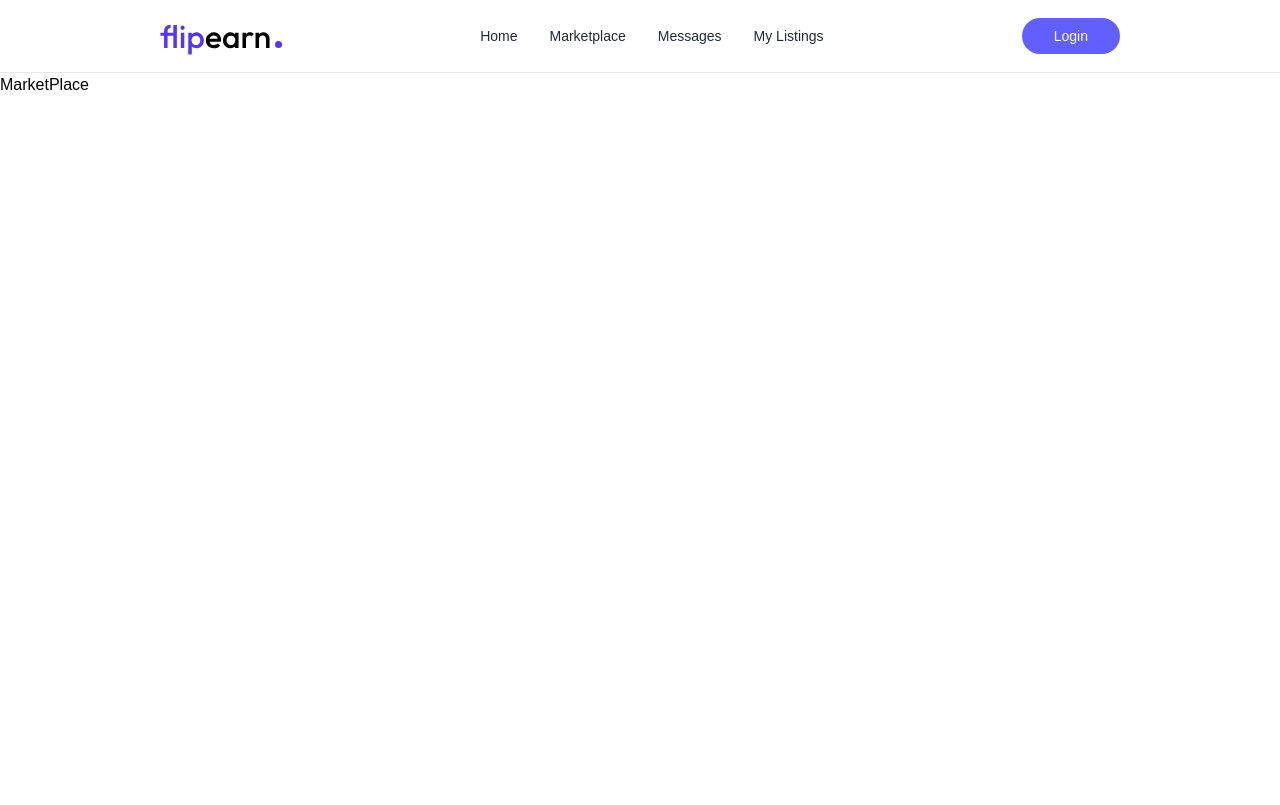
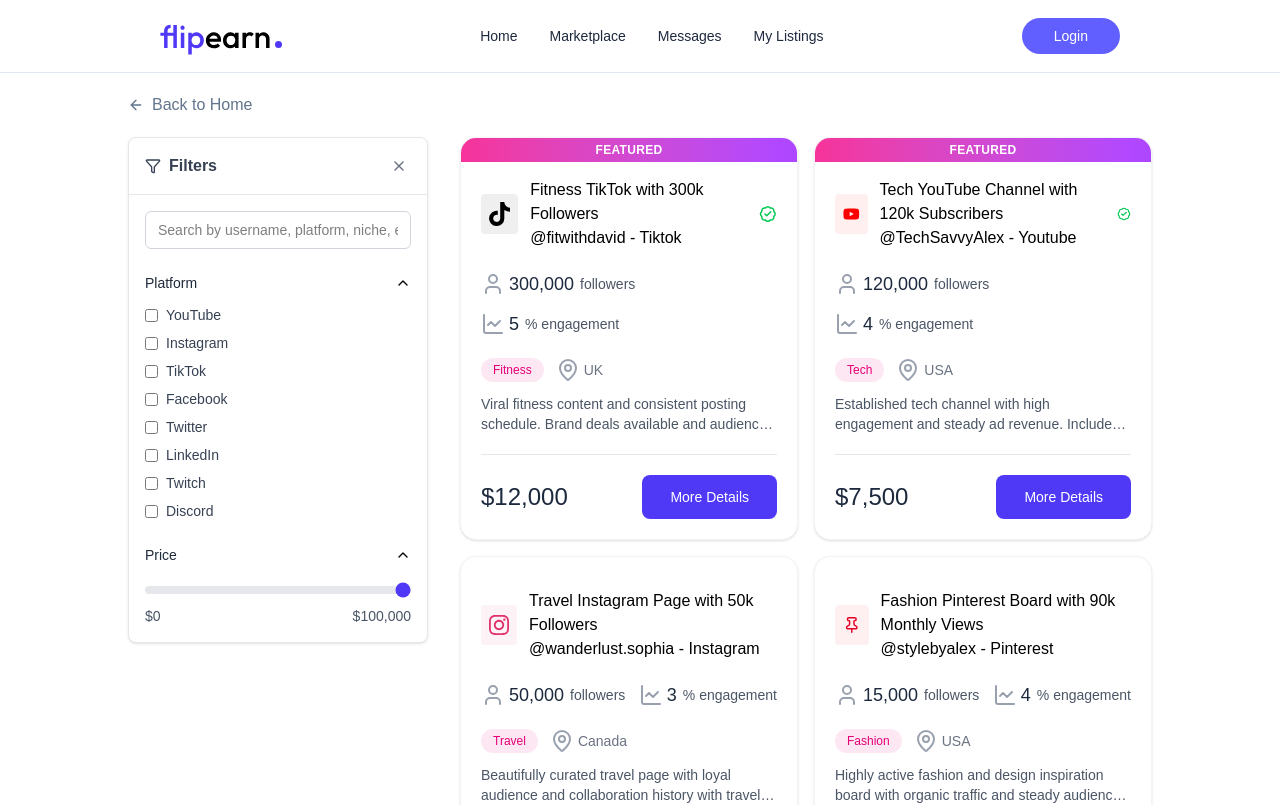
Before and after one commit to faisalquaiyum/flipearn-marketplace, a React (Vite) app in the folder client/: page /marketplace in a window 1280 px wide. Shown: the top 805 px of the page. Built offline with nearby package versions, Linux system fonts and the light colour scheme; no server answers; a web font is replaced by a local one.

Commit message:
maketPlace pages updates

```diff
--- /dev/null
+++ b/client/src/components/FilterSidebar.jsx
@@ -0,0 +1,182 @@
+import { ChevronDown, Filter, X } from "lucide-react";
+import React, { useState } from "react";
+import { useNavigate, useSearchParams } from "react-router-dom";
+
+const FilterSidebar = ({
+  showFilterPhone,
+  setShowFilterPhone,
+  filters,
+  setFilters,
+}) => {
+
+  const currency = import.meta.env.VITE_CURRENCY || '$';
+  const navigate = useNavigate();
+  const [searchParams, setSearchParams] = useSearchParams();
+  const [search, setSearch] = useState(searchParams.get("search") || "");
+
+  const onChangeSearch = (e) => {
+    if (e.target.value) {
+      setSearchParams({ search: e.target.value });
+      setSearch(e.target.value);
+    } else {
+      navigate("/marketplace");
+      setSearch("");
+    }
+  };
+
+  const [expandedSections, setExpandedSections] = useState({
+    platform: true,
+    price: true,
+    followers: true,
+    niche: true,
+    status: true,
+  });
+
+  const toggleSection = (section) => {
+    setExpandedSections((prev) => ({
+      ...prev,
+      [section]: !prev[section],
+    }));
+  };
+
+  const onFiltersChange = (newFilters) => {
+    setFilters({
+      ...filters,
+      ...newFilters,
+    });
+  };
+
+  const platforms = [
+    { value: "youtube", label: "YouTube" },
+    { value: "instagram", label: "Instagram" },
+    { value: "tiktok", label: "TikTok" },
+    { value: "facebook", label: "Facebook" },
+    { value: "twitter", label: "Twitter" },
+    { value: "linkedin", label: "LinkedIn" },
+    { value: "twitch", label: "Twitch" },
+    { value: "discord", label: "Discord" },
+  ];
+
+  return (
+    <div
+      className={`${
+        showFilterPhone ? "max-sm:fixed" : "max-sm:hidden"
+      } max-sm:inset-0 z-100 max-sm:h-screen max-sm:overflow-scroll bg-white rounded-lg shadow-sm border border-gray-200 h-fit sticky top-24 md:min-w-[300px]`}
+    >
+      <div className="p-4 border-b border-gray-200">
+        <div className="flex items-center justify-between">
+          <div className="flex items-center space-x-2 text-gray-700">
+            <Filter className="size-4" />
+            <h3 className="font-semibold">Filters</h3>
+          </div>
+          <div className="flex items-center gap-2">
+            <X className="size-6 text-gray-500 hover:text-gray-700 p-1 hover:bg-gray-100 rounded transition-colors cursor-pointer" />
+            <button
+              onClick={() => setShowFilterPhone(false)}
+              className="sm:hidden text-sm border text-gray-700 px-3 py-1 rounded"
+            >
+              Apply
+            </button>
+          </div>
+        </div>
+      </div>
+
+      <div className="p-4 space-y-6 sm:max-h-[calc(100vh-200px)] overflow-y-scroll no-scrollbar">
+        {/* Search Bar */}
+        <div className="flex items-center justify-between">
+          <input
+            type="text"
+            value={search}
+            onChange={onChangeSearch}
+            placeholder="Search by username, platform, niche, etc."
+            className="w-full text-sm px-3 py-2 border border-gray-300 rounded-md outline-indigo-500"
+          />
+        </div>
+        {/* Platform Filter */}
+        <div>
+          <button
+            onClick={() => toggleSection("platform")}
+            className="flex items-center justify-between w-full mb-3"
+          >
+            <label className="text-sm font-medium text-gray-800">
+              Platform
+            </label>
+            <ChevronDown
+              className={`size-4 transition-transform ${
+                expandedSections.platform ? "rotate-180" : ""
+              }`}
+            />
+          </button>
+          {expandedSections.platform && (
+            <div className="flex flex-col gap-2">
+              {platforms.map((platform) => (
+                <label
+                  key={platform.value}
+                  className="flex items-center gap-2 text-gray-700 text-sm"
+                >
+                  <input
+                    type="checkbox"
+                    checked={
+                      filters.platform?.includes(platform.value) || false
+                    }
+                    onChange={(e) => {
+                      const checked = e.target.checked;
+                      const current = filters.platform || [];
+                      const updated = checked
+                        ? [...current, platform.value]
+                        : current.filter((p) => p !== platform.value);
+
+                      onFiltersChange({
+                        ...filters,
+                        platform: updated.length > 0 ? updated : null,
+                      });
+                    }}
+                  />
+                  <span>{platform.label}</span>
+                </label>
+              ))}
+            </div>
+          )}
+        </div>
+        {/* Price Filter */}
+        <div>
+          <button
+            onClick={() => toggleSection("price")}
+            className="flex items-center justify-between w-full mb-3"
+          >
+            <label className="text-sm font-medium text-gray-800">Price</label>
+            <ChevronDown
+              className={`size-4 transition-transform ${
+                expandedSections.price ? "rotate-180" : ""
+              }`}
+            />
+          </button>
+          {expandedSections.price && (
+            <div className="space-y-3">
+              <input
+                type="range"
+                min="0"
+                max="100000"
+                step="100"
+                value={filters.maxPrice || 100000}
+                onChange={(e) =>
+                  onFiltersChange({
+                    ...filters,
+                    maxPrice: parseInt(e.target.value),
+                  })
+                }
+                className="w-full h-2 bg-gray-200 rounded-lg appearance-none cursor-pointer accent-indigo-600"
+              />
+              <div className="flex items-center justify-between text-sm text-gray-600">
+                <span>{currency}0</span>
+                <span>{currency}{(filters.maxPrice || 100000).toLocaleString()}</span>
+              </div>
+            </div>
+          )}
+        </div>
+      </div>
+    </div>
+  );
+};
+
+export default FilterSidebar;
--- a/client/src/pages/MarketPlace.jsx
+++ b/client/src/pages/MarketPlace.jsx
@@ -1,9 +1,68 @@
-import React from 'react'
+import FilterSidebar from "../components/FilterSidebar";
+import ListingCard from "../components/ListingCard";
+import { ArrowLeftIcon, FilterIcon } from "lucide-react";
+import React, { useState } from "react";
+import { useSelector } from "react-redux";
+import { useNavigate } from "react-router-dom";
 
 const MarketPlace = () => {
+  const navigate = useNavigate();
+  const [showFilterPhone, setShowFilterPhone] = useState(false);
+  const [filters, setFilters] = useState({
+  platform: null,
+  maxPrice: 100000,
+  minFollowers: 0,
+  niche: null,
+  verified: false,
+  monetized: false,
+});
+  const { listings } = useSelector((state) => state.listing);
+
+  const filteredListings = listings.filter((listing) => {
+    // Add your filtering logic here based on the selected filters
+    return true; // Placeholder: return all listings for now
+  });
+
   return (
-    <div>MarketPlace</div>
-  )
-}
+    <div className="px-6 md:px-16 lg:px-24 xl:px-32">
+      <div className="flex items-center justify-between text-slate-500">
+        <button
+          onClick={() => {
+            navigate("/");
+            scrollTo(0, 0);
+          }}
+          className="flex items-center gap-2 py-5"
+        >
+          <ArrowLeftIcon className="size-4" />
+          Back to Home
+        </button>
 
-export default MarketPlace
+        <button
+          onClick={() => setShowFilterPhone(true)}
+          className="flex sm:hidden items-center gap-2 py-5"
+        >
+          <FilterIcon className="size-4" />
+          Filters
+        </button>
+      </div>
+
+      <div className="relative flex items-start justify-between gap-8 pb-8">
+        <FilterSidebar
+          showFilterPhone={showFilterPhone}
+          setShowFilterPhone={setShowFilterPhone}
+          filters={filters}
+          setFilters={setFilters}
+        />
+        <div className="flex-1 grid xl:grid-cols-2 gap-4">
+          {filteredListings
+            .sort((a, b) => (a.featured ? -1 : b.featured ? 1 : 0))
+            .map((listing, index) => (
+              <ListingCard listing={listing} key={index} />
+            ))}
+        </div>
+      </div>
+    </div>
+  );
+};
+
+export default MarketPlace;
```
